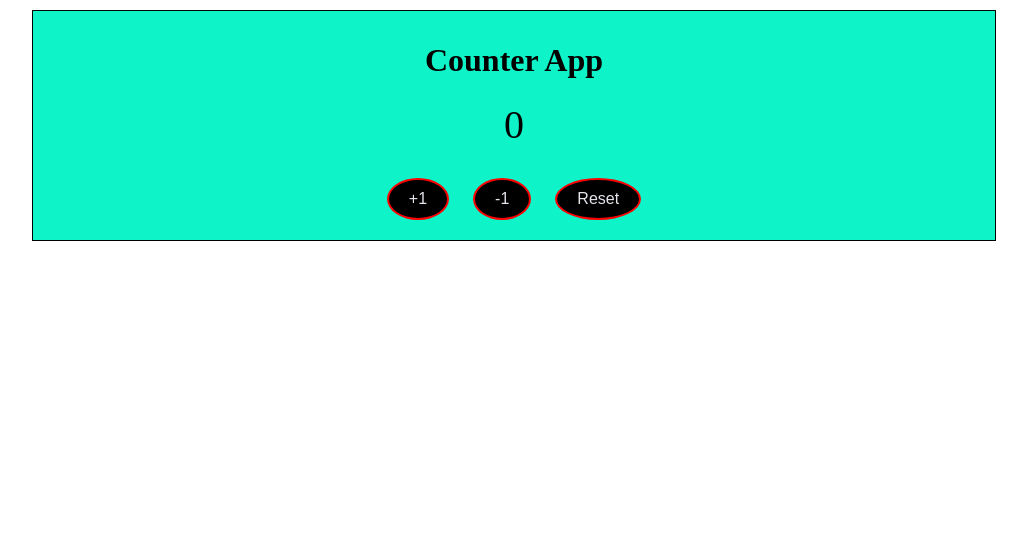
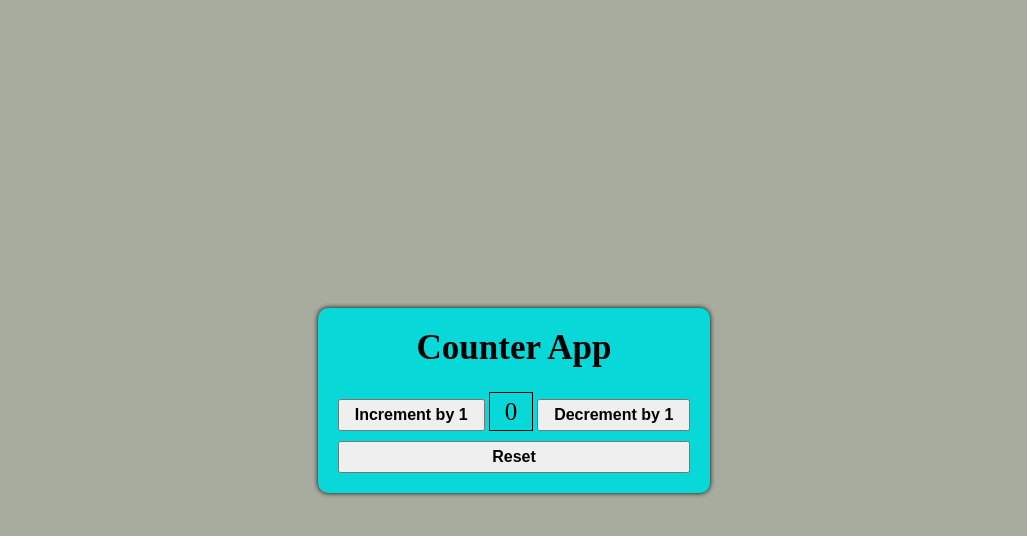
Before and after one commit to Rahish4u/Course-Assigment, a plain HTML site: page Assignment of DOM/counterapp.html in a window 1280 px wide. Shown: the whole page, without its empty margins (126-1153 px from the left). Drawn offline with Linux system fonts and the light colour scheme.

Commit message:
Dom assignment done

```diff
--- a/Assignment of DOM/counterapp.html
+++ b/Assignment of DOM/counterapp.html
@@ -3,79 +3,100 @@
   <head>
     <title>Counter App</title>
     <style>
-      .container {
-        text-align: center;
-        margin-top: 100px;
-        border: 1px solid black;
-        margin: 10px 150px;
-        padding: 10px 20px;
-        background: #0ff3c9;
+      * {
+        margin: 0;
+        padding: 0;
+        outline: 0;
+        box-sizing: border-box;
       }
 
-      #counter {
-        font-size:  40px;
+      body {
+        height: 100vh;
+        display: flex;
+        align-items: center;
+        justify-content: center;
+        background: #a7ac9e;
+      }
+
+
+      /* Designing the counter Container*/
+      .container {
+        display: flex;
+        justify-content: center;
+        flex-direction: column;
+        gap: 10px;
+        box-shadow: 0 0 5px black;
+        padding: 20px;
+        border-radius: 10px;
+        background: #09d8d8;
+      }
+
+      .counter {
+        font-size: 35px;
         margin-bottom: 20px;
-
+        text-align: center;
       }
 
       .btn {
-        padding: 10px 20px;
+        padding: 5px 15px;
+        font-weight: bold;
         font-size: 16px;
-        margin: 10px 10px;
-        cursor: pointer;
-        color: rgb(228, 228, 235);
-        border-radius: 50% ;
-        border: 2px solid red;
-        background: black;
+      }
+
+      #displayValue {
+        font-size: 25px;
+        padding: 5px 15px;
+        border: 1px solid black;
       }
     </style>
   </head>
   <body>
     <div class="container">
-      <h1>Counter App</h1>
-      <div id="counter">0</div>
-      <button class="btn" id="incrementBtn">+1</button>
-      <button class="btn" id="decrementBtn">-1</button>
+      <!--For the counter app card-->
+      <h1 class="counter">Counter App</h1>
+      <div>
+        <button class="btn" id="incrementBtn">Increment by 1</button>
+        <span id="displayValue">0</span>
+        <button class="btn" id="decrementBtn">Decrement by 1</button>
+      </div>
+      <!-- button to reset the value -->
       <button class="btn" id="resetBtn">Reset</button>
     </div>
 
     <script>
-      // Get the counter element
-      var counterElement = document.getElementById("counter");
+     // Getting the HTML element
+     const decrementBtn = document.getElementById("decrementBtn")
+     const incrementBtn = document.getElementById("incrementBtn")
+     const resetBtn = document.getElementById("resetBtn")
+     const displayValue = document.getElementById("displayValue")
 
-      // Get the buttons
-      var incrementBtn = document.getElementById("incrementBtn");
-      var decrementBtn = document.getElementById("decrementBtn");
-      var resetBtn = document.getElementById("resetBtn");
+     // For decrement button click
+     decrementBtn.addEventListener("click", () =>{
+      const value = Number(displayValue.innerText);
+      if (value > 0) {
+        displayValue.innerText = value - 1;
+      } else{
+        alert("Negative value not allowed")
+      }
+     })
 
-      // Set initial counter value
-      var counter = 0;
+     // Foe increment button click
 
-      // Function to update the counter element
-      function updateCounter() {
-        counterElement.textContent = counter;
-      }
+     incrementBtn.addEventListener("click", () => {
+      const value = Number(displayValue.innerText);
+      if (value >= 100) {
+        alert("100+ values are not allowed")
+      }else{
 
-      // Function to handle increment button click
-      incrementBtn.addEventListener("click", function () {
-        counter += 1;
-        updateCounter();
-      });
+      }displayValue.innerText = value + 1;
+     })
 
-      // Function to handle decrement button click
-      decrementBtn.addEventListener("click", function () {
-        counter -= 1;
-        updateCounter();
-      });
+     // for reset button click
 
-      // Function to handle reset button click
-      resetBtn.addEventListener("click", function () {
-        counter = 0;
-        updateCounter();
-      });
+     resetBtn.addEventListener("click", () => {
+      displayValue.innerText = 0;
+     })
 
-      // Initial counter update
-      updateCounter();
     </script>
   </body>
 </html>
```
Also changed, not shown: Assignment of DOM/doubleclick.html (added, +42 -0 lines), Assignment of DOM/mousehover.html (added, +42 -0 lines), Assignment of DOM/mouseout.html (added, +42 -0 lines), Assignment of DOM/oneKeyPress.html (added, +37 -0 lines), Assignment of DOM/oneclick.html (added, +48 -0 lines).
